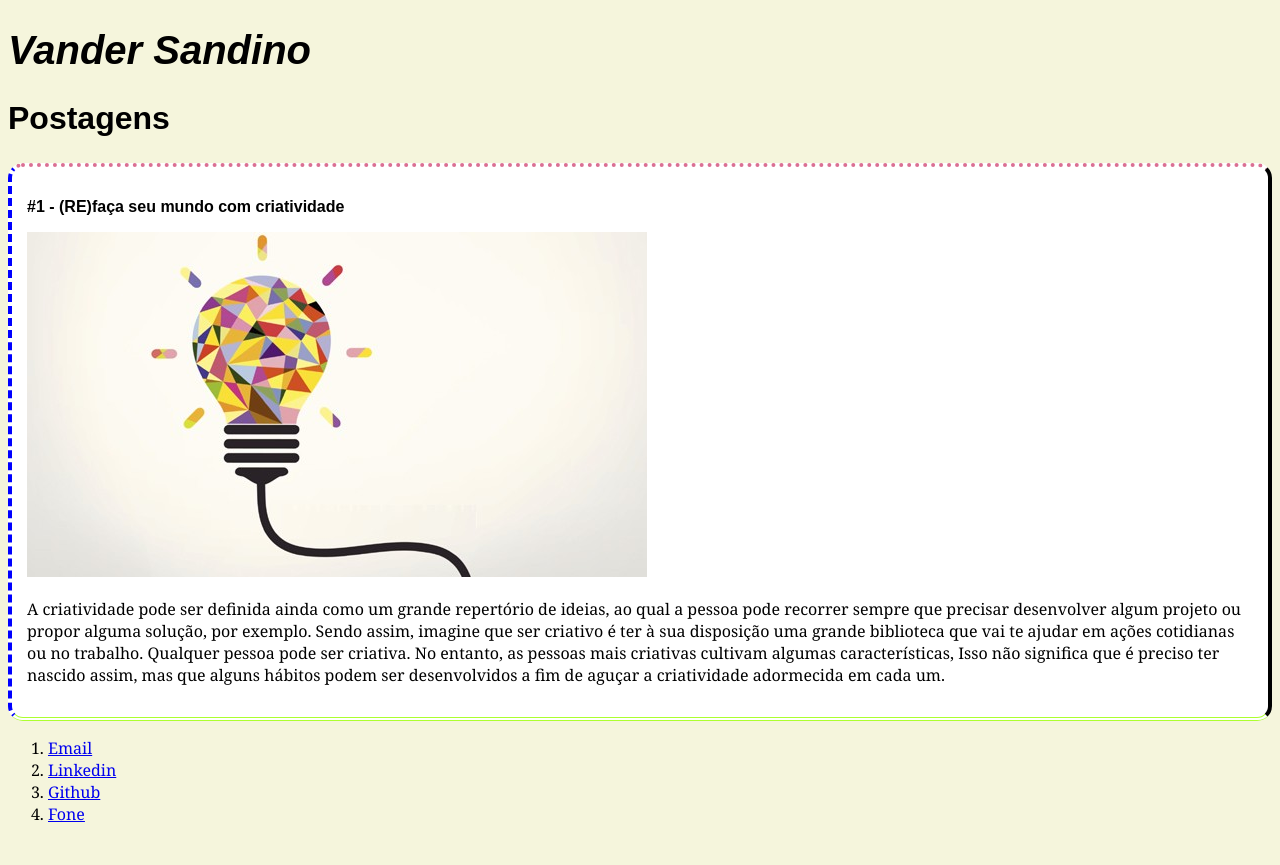
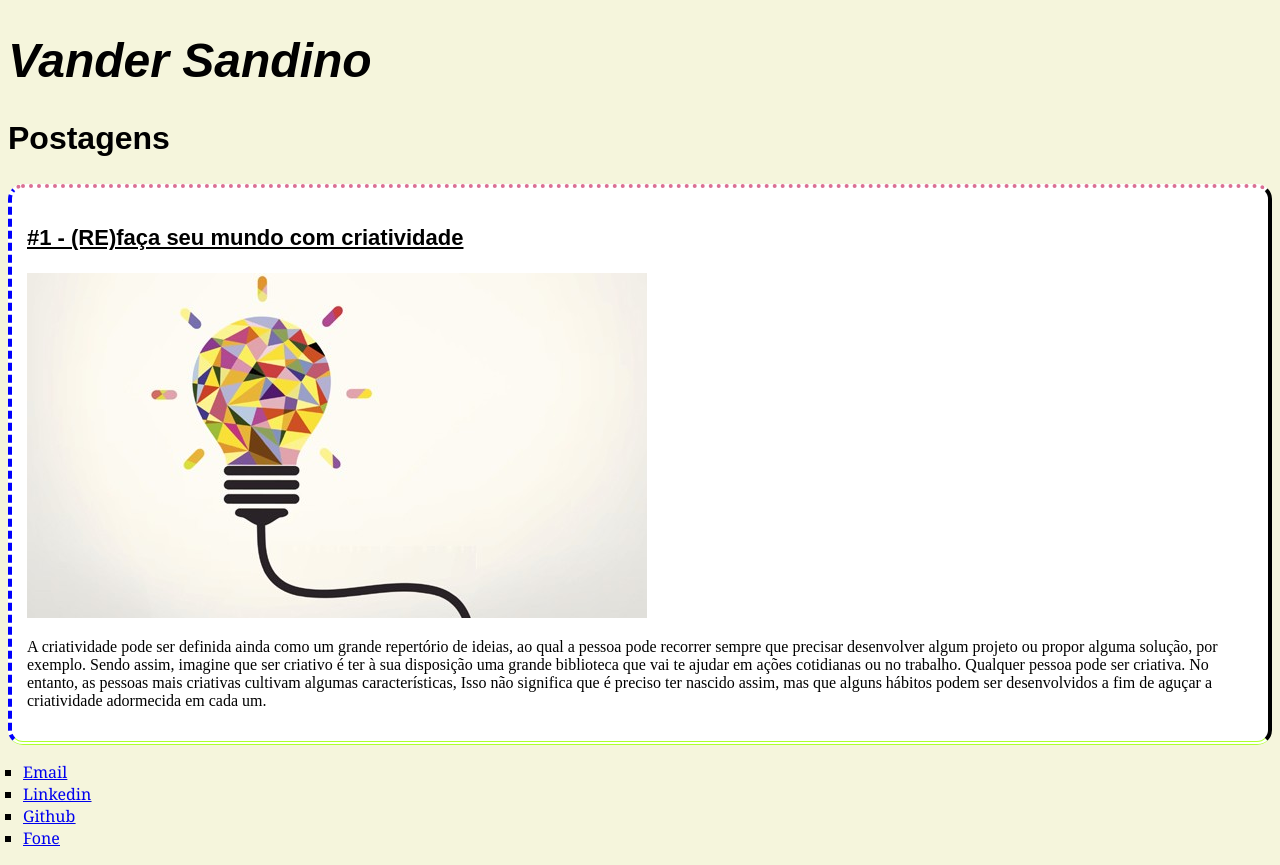
Before and after one commit to vandersann/Aula_Html5_2.0, a plain HTML site: page index.html in a window 1280 px wide. Shown: the part 222-1087 px from the top of the page. Before the commit the page ends 1063 px from the top, so only its background shows below. Drawn offline with Linux system fonts and the light colour scheme.

Commit message:
CSS Acrescimento de edição nas listas(ícones) e mais edições de texto/fonte.]

```diff
--- a/index.html
+++ b/index.html
@@ -26,7 +26,7 @@
             </article>
         </section>
         <footer class="footer">
-            <ol>
+            <ul class="list">
                 <li>
                     <a href="mailto:vandersann@gmail.com" target="_blank">Email</a>
                 </li>
@@ -39,7 +39,7 @@
                 <li>
                     <a href="tel:+5581998049073" target="_blank" >Fone</a>
                 </li>
-            </ol>
+            </ul>
         </footer>
     </body>
 </html>
--- a/style.css
+++ b/style.css
@@ -13,18 +13,19 @@ body{
 
 }
 .post_title{
-     font-size: 16px;
-     font-style: normal;
+     font-size: 22px;
+     font-style: bolder;
      font-weight: bolder;
+     text-decoration: underline;
 
 }
 .subtitle{
     font-size: 32px;
     font-style: bolder;
-  s;
+
 }
 #title{
-    font-size: 40px;
+    font-size: 48px;
     font-style: oblique;
 }
 .post{
@@ -36,10 +37,12 @@ body{
     border-left: 4px dashed  blue;
     margin-bottom: 15px;
     border-radius: 15px;
-    font-family: Georgia, 'Times New Roman', Times, serif;
+
 }
 .post.content{
-    margin: 0px;
+    font-size: 20px;
+    font-weight: initial;
+    font-family: sans-serif;
     margin-bottom: 15px;
 }
 .post.image{
@@ -47,5 +50,9 @@ body{
 }
 .footer{
     font-family: Cambria, Cochin, Georgia, Times, 'Times New Roman', serif;
-
+    text-decoration: underline;
 }
+.list{
+    list-style-type: square;
+    padding-left: 15px;
+}
```
